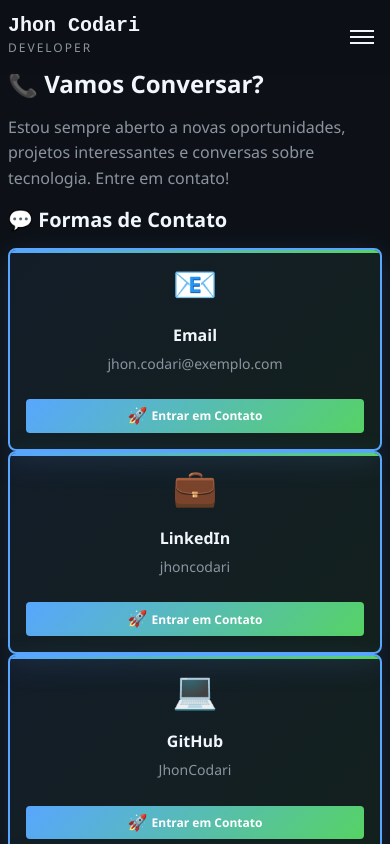
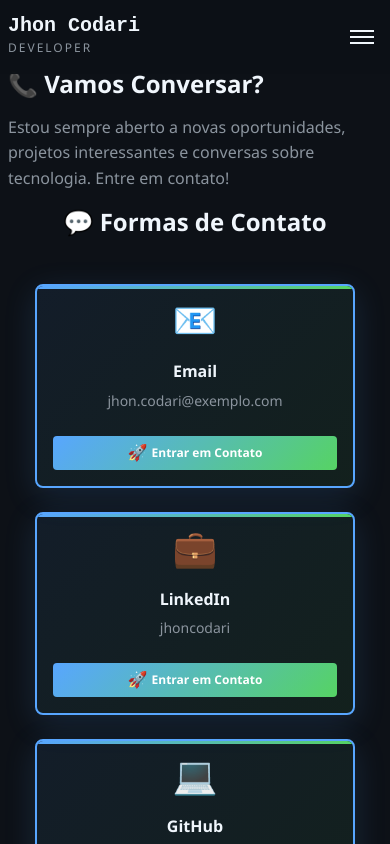
Before and after one commit to JhonCodari/portfolio, an Angular app in the folder portfolio-jhon/: page /contact in a window 390 px wide. Shown: the top 844 px of the page. Built offline with nearby package versions, Linux system fonts and the light colour scheme.

Commit message:
feat: Adiciona estilo para a seção de métodos de contato com responsividade e layout ajustado

```diff
--- a/portfolio-jhon/src/app/components/contact/contact.component.scss
+++ b/portfolio-jhon/src/app/components/contact/contact.component.scss
@@ -96,6 +96,54 @@
 }
 
 /* Animações */
+// Methods Grid - Cards de Contato com largura fixa e máximo 2 por linha
+.contact-methods {
+  margin-bottom: var(--spacing-3xl);
+
+  .methods-title {
+    text-align: center;
+    margin-bottom: var(--spacing-2xl);
+    color: var(--color-text-primary);
+    font-size: var(--font-size-2xl);
+    font-weight: 600;
+  }
+
+  .methods-grid {
+    display: grid;
+    gap: var(--spacing-xl);
+    justify-content: center;
+
+    // Desktop: máximo 2 cards por linha com largura fixa
+    grid-template-columns: repeat(auto-fit, minmax(300px, 400px));
+    max-width: 850px;
+    margin-left: auto;
+    margin-right: auto;
+
+    // Limita a 2 colunas no máximo
+    @media (min-width: 900px) {
+      grid-template-columns: repeat(2, 400px);
+    }
+
+    // Tablets: 1-2 cards por linha
+    @media (max-width: 899px) and (min-width: 641px) {
+      grid-template-columns: repeat(auto-fit, minmax(280px, 350px));
+      max-width: 750px;
+    }
+
+    // Mobile: 1 card por linha
+    @media (max-width: 640px) {
+      grid-template-columns: 1fr;
+      max-width: 400px;
+      gap: var(--spacing-lg);
+    }
+
+    // Mobile pequeno: 1 card por linha menor
+    @media (max-width: 480px) {
+      max-width: 320px;
+    }
+  }
+}
+
 @keyframes fadeInUp {
   from {
     opacity: 0;
```
